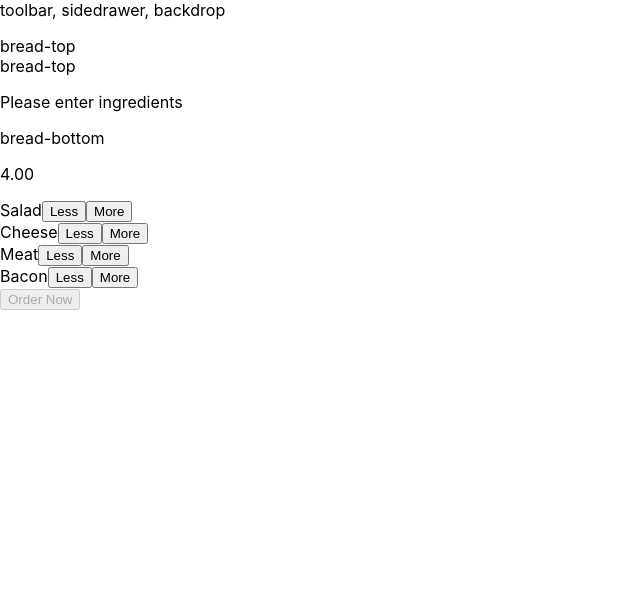
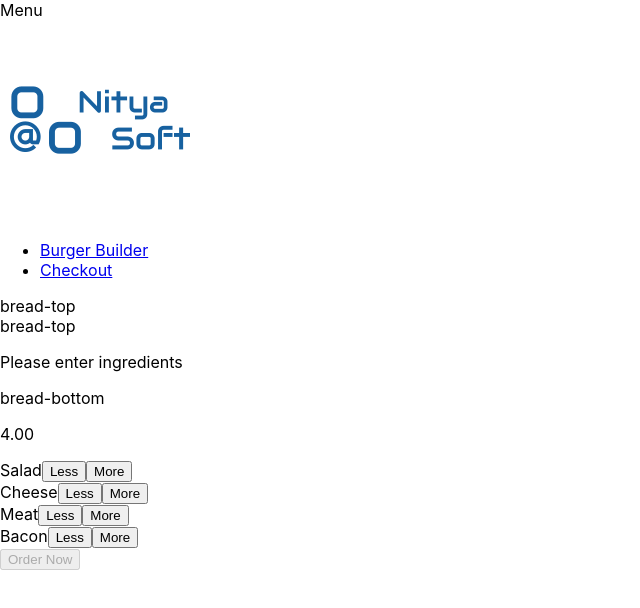
Before and after one commit to kalpanshah92/burgerapp, a React app: page / in a window 1280 px wide. Shown: the top 608 px of the page, without its empty margins (0-640 px from the left). Built offline with nearby package versions, Linux system fonts and the light colour scheme.

Commit message:
Navigation Items and Toolbar

```diff
--- a/src/components/Burger/OrderSummary/OrderSummary.js
+++ b/src/components/Burger/OrderSummary/OrderSummary.js
@@ -15,7 +15,7 @@ const orderSummary = (props) => {
           <ul>
               {ingredientSummary}
           </ul>
-    <p> <strong> Total Price: {props.price}</strong></p>
+    <p> <strong> Total Price: {props.price.toFixed(2)}</strong></p>
           <p> Continue to checkout ?</p>
           <Button clicked={props.purchaseCancel}>Cancel</Button>
           <Button clicked={props.purchaseContinue}>Continue</Button>
--- a/src/components/Layout/Layout.js
+++ b/src/components/Layout/Layout.js
@@ -1,11 +1,12 @@
 import React from "react";
 import Aux from "../../hbc/Aux1";
 import classes from './Layout.css';
+import Toolbar from  '../Navigation/Toolbar/Toolbar';
 
 const layout = (props) =>
    (
     <Aux>
-      <div>toolbar, sidedrawer, backdrop</div>
+      <Toolbar />
       <main className ={classes.Content}>
           {props.children}
           </main>
--- /dev/null
+++ b/src/components/Logo/Logo.js
@@ -0,0 +1,11 @@
+import React from 'react';
+import abc from '../../assets/images/abc.png';
+
+
+const logo = (props) => (
+    <div>
+        <img src={abc}/>
+    </div>
+);
+
+export default logo;
--- /dev/null
+++ b/src/components/Navigation/NavigationItems/NavigationItems.js
@@ -0,0 +1,10 @@
+import React from 'react';
+
+const navigationItems = (props) => (
+    <ul>
+        <li><a href="/">Burger Builder</a></li>
+        <li><a href="/">Checkout</a></li>
+    </ul>
+);
+
+export default navigationItems;
--- /dev/null
+++ b/src/components/Navigation/Toolbar/Toolbar.js
@@ -0,0 +1,15 @@
+import React from 'react';
+import Logo from '../../Logo/Logo';
+import NavigationItems from '../../Navigation/NavigationItems/NavigationItems';
+
+const toolbar = (props) =>(
+    <header>
+        <div> Menu </div>
+        <div> <Logo /> </div>
+        <nav>
+            <NavigationItems />
+        </nav>
+    </header>
+);
+
+export default toolbar;
```
Also changed, not shown: src/assets/images/abc.png (added).
